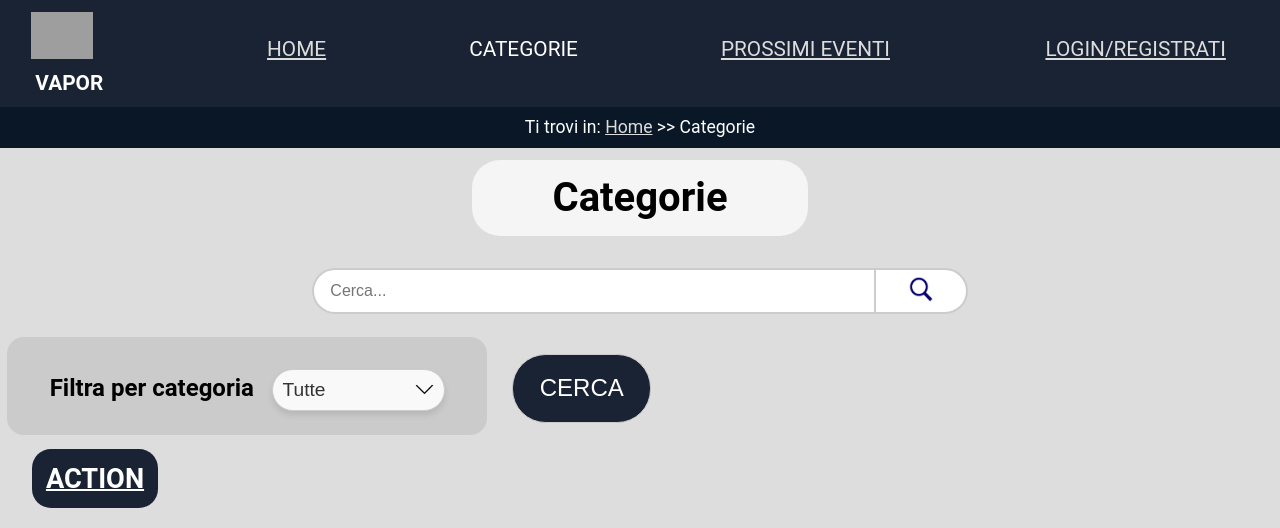
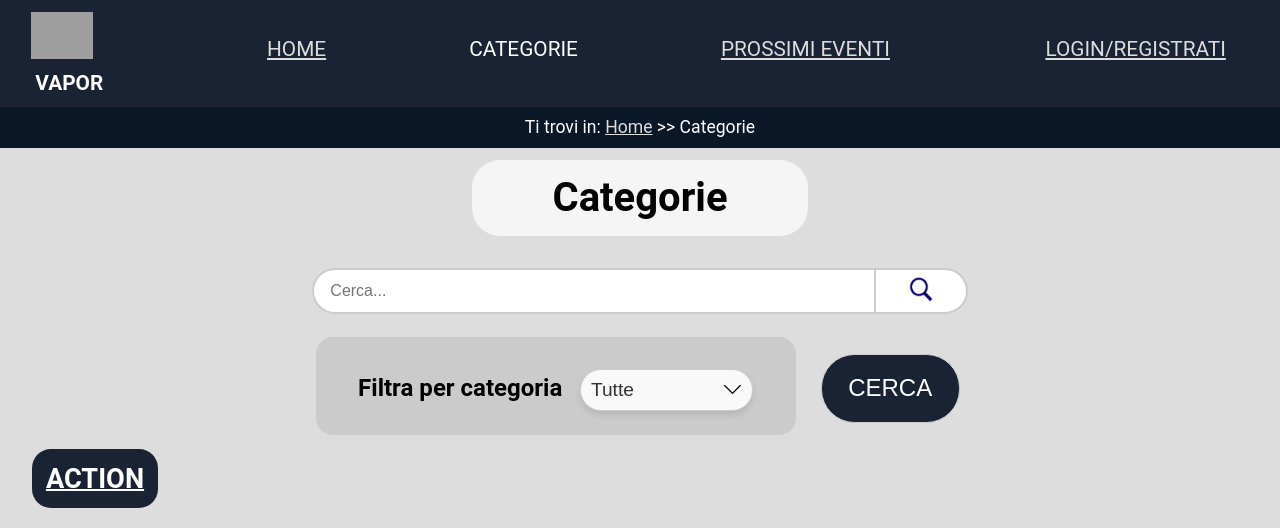
Before and after one commit to ColdBerri/TecWeb-Unipd-2025, a PHP site: page /categorie.php in a window 1280 px wide. Shown: the top 528 px of the page. Run offline with PHP 8.4, Linux system fonts and the light colour scheme; data comes from the database, SQL or seed files in the repository; data that the repository does not hold is empty; grey boxes are pictures that could not be loaded.

Commit message:
css categorie

```diff
--- a/src/categoria_singola.php
+++ b/src/categoria_singola.php
@@ -24,14 +24,14 @@ if(!$connessioneOK) {
 
     if($giochi){
         $lista = "<div id='content' class='div-h'><h1 class='h-white'>Categoria: {$catName}</h1></div>";
-        $lista .= "<ul class='lista-giochi'>";
+        $lista .= "<div class='divListaCatSing'><ul class='lista-giochi'>";
         foreach($giochi as $gioco) {
                 $nome = htmlspecialchars($gioco['nome_gioco']);
                 $immagine = htmlspecialchars($gioco['immagine']);
                 $lista .= "<li><a href='gioco_singolo.php?gioco={$nome}' >";
-                $lista .= "<img src='assets/img/$immagine' class='ImgGiocoCat'><p>$nome</p></a></li>";
+                $lista .= "<img src='assets/img/$immagine' class='ImgGiocoCat'><p class='titolo_gioco'>$nome</p></a></li>";
         }
-    $lista .= "</ul>";
+    $lista .= "</ul></div>";
     } else {
         header('Location: categorie.php');
     }
--- a/src/css/mobile.css
+++ b/src/css/mobile.css
@@ -1,3 +1,7 @@
+body,main{
+  width: 100%;
+}
+
 .menu{
   text-align: left;
   display: inline-block;
@@ -8,7 +12,7 @@
   float: left;
 }
 .logo h1>span{
- margin-top: 0.6em;
+ margin-top: 0.8em;
  position: absolute;
 }
 
@@ -55,13 +59,46 @@ nav.menuHamberger {
   padding-right:0.5em;
 }
 
+.formCategorie{
+  text-align: center;
+  width: 90%;
+  margin: 0 auto;
+}
+
 div.categoria>h2{
   padding-bottom: 1em;
   text-align: center;
+  padding-left: 0;
+  width: 100%;
+}
+
+.divFormCAT{
+  margin: auto;
+}
+
+.divFormCategorie>div:first-child {
+  margin: 0;
+  padding: 0.3em 0em 1em 0em;
+  background-color: transparent;
+  width: 90%;
 }
 
 .formCategorie{
   margin-bottom: 2em;
+  background-color: var(--grigiobg);
+  border-radius: 1em;
+}
+
+.divInputCat{
+  width: 90%;
+}
+
+.filedset-cat input{
+  padding: 0.6em 0.9em;
+  color: black;
+  border: 1px solid var(--grigiobg);
+  background-color: white;
+  width: 100%;
 }
 
 .post-ricerca{
@@ -70,6 +107,8 @@ div.categoria>h2{
 
 .categoria{
   padding: 0;
+  text-align: center;
+  margin-bottom: 2.5em;
 }
 
 .titolo_gioco {
@@ -88,31 +127,28 @@ div.categoria>h2{
   border-radius: 0;
 }
 
+.lista-giochi>li{
+  margin-left: 0;
+}
+
 .lista-giochi{
   display: inline;
   text-align: center;
+  width: 100%;
 }
 
 .lista-giochi>li{
   width:90%;
+  overflow: overlay;
 }
 
 .divFormCategorie{
-  background-color: var(--grigiobg);
+  font-size: 1.1em;
+
 }
 
-ul.ulCategorie{
-  font-size: 1em;
-}
-.ulCategorie>li{
-  display: inline-block;
-}
-
-ul.ulCategorie>li input{
-  width: 20em;
-  padding: 0.3em 1.1em;
-  background-color: var(--grigiobg);
-  color: black;
+.formCategorie>div{
+  display: inline;
 }
 
 .search-container {
@@ -150,6 +186,10 @@ div.login-box {
   /* meno spazio sopra */
   margin-bottom: 5em;
   /* più spazio sotto */
+}
+
+.divListaCatSing{
+  text-align: center;
 }
 
 /*ABOUT US*/
--- a/src/css/style.css
+++ b/src/css/style.css
@@ -419,6 +419,10 @@ h1.h-index {
   padding-right:0.5em;
 }
 
+.formCategorie{
+    align-items: center;
+}
+
 .filedset-cat {
     margin: 0;
 }
@@ -427,16 +431,16 @@ h1.h-index {
     margin-top: 2em;
 }
 
-ul.ulCategorie {
+.divFormCategorie {
     text-align: center;
     font-size: 1.5em;
 }
 
-ul.ulCategorie>li {
+.divFormCategorie>div {
     display: inline-block;
 }
 
-ul.ulCategorie>li:first-child {
+.divFormCategorie>div:first-child {
     border-radius: 0.7em;
     background-color: var(--grigiobg);
     width: 20em;
@@ -444,7 +448,7 @@ ul.ulCategorie>li:first-child {
     margin: 0.3em;
 }
 
-ul.ulCategorie select {
+.divFormCategorie select {
     padding: 0.5em 0.5em;
     border: 1px solid #ccc;
     border-radius: 1.4em;
@@ -463,14 +467,14 @@ ul.ulCategorie select {
     margin-top: 0.4em;
 }
 
-ul.ulCategorie select:hover {
+.divFormCategorie select:hover {
     background-color: #e6e6e6;
     border-color: #999;
     box-shadow: 0 6px 8px rgba(0, 0, 0, 0.15);
     transition: all 0.3s ease;
 }
 
-ul.ulCategorie>li {
+.divFormCategorie>div {
     font-size: 1em;
     padding: 0.5em;
     font-weight: bold;
@@ -481,7 +485,7 @@ ul.ulCategorie>li {
     margin-bottom: 1em;
 }
 
-ul.ulCategorie>li input {
+.divFormCategorie input {
     padding: 0.8em 1.1em;
     border: 1px solid #ccc;
     border-radius: 1.4em;
@@ -491,12 +495,6 @@ ul.ulCategorie>li input {
     transition: background-color 0.2s ease, transform 0.2s ease;
     margin-top: -0.5em;
     font-size: 1em;
-}
-
-.formCategorie>div {
-    display: inline-block;
-    vertical-align: middle;
-    margin-right: 0.8em;
 }
 
 div.categoria>h2 {
--- a/src/css/tablet.css
+++ b/src/css/tablet.css
@@ -2,11 +2,7 @@
 
 h1 {
   margin: 0.8em;
-  margin-top: 1.5em;
-  max-width: 80%;
 }
-
-
 
 main,
 section,
--- a/src/html/categorie.html
+++ b/src/html/categorie.html
@@ -18,21 +18,21 @@
 
     <form class="formCategorie" method="post" action="categorie.php">
         <div class="divFormCategorie">
-        <ul class="ulCategorie">
-            <li><label for="comboBoxCategoria" class="labelFiltro">Filtra per categoria</label>
+                <div class="divFiltro"><label for="comboBoxCategoria" class="labelFiltro">Filtra per categoria</label>
                     <select name="comboBoxCategoria" id="comboBoxCategoria">
                     [categoria]
                     <option value="tutte" [tutte] >Tutte</option>
                     </select>
-            </li>
-            <li>
+                 </div>
+                <div class="divInputCat">
                     <fieldset class="filedset-cat">
                         <input type="submit" name="submit" value="CERCA">
                     </fieldset>
-            </li>
-        </ul>
+                </div>
+
         </div>
     </form>
+
 
 
 [gioco]
```
Lines whose indentation alone changed are shown as unchanged.
